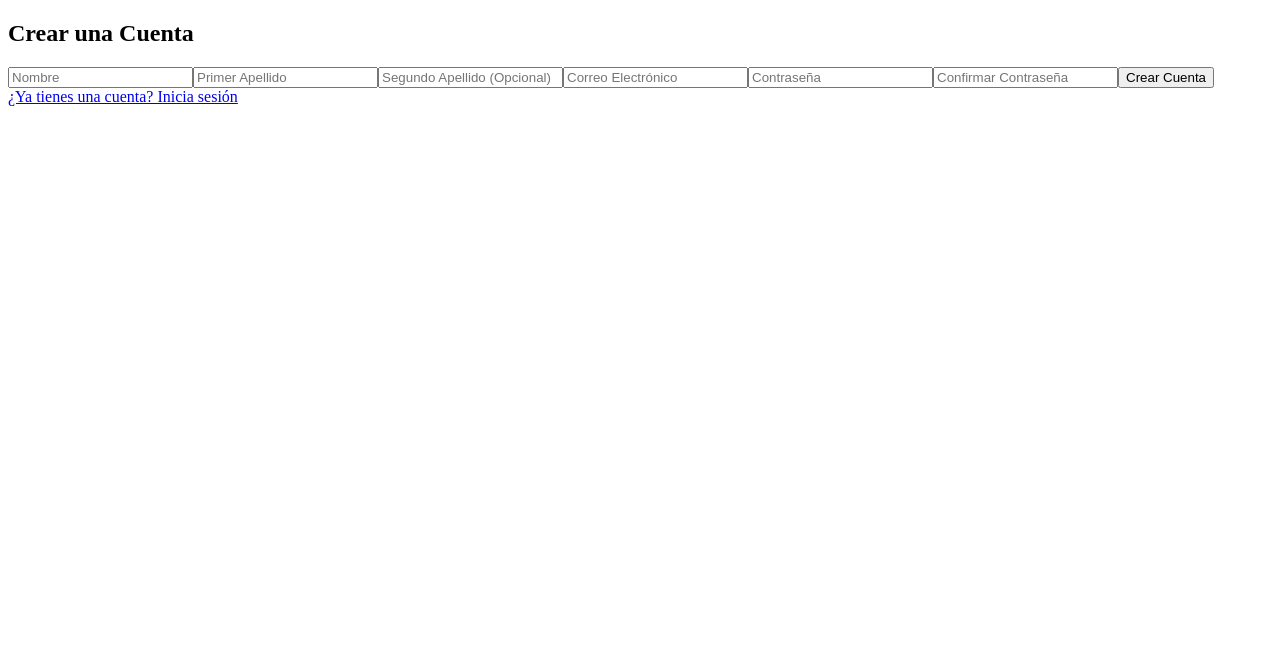
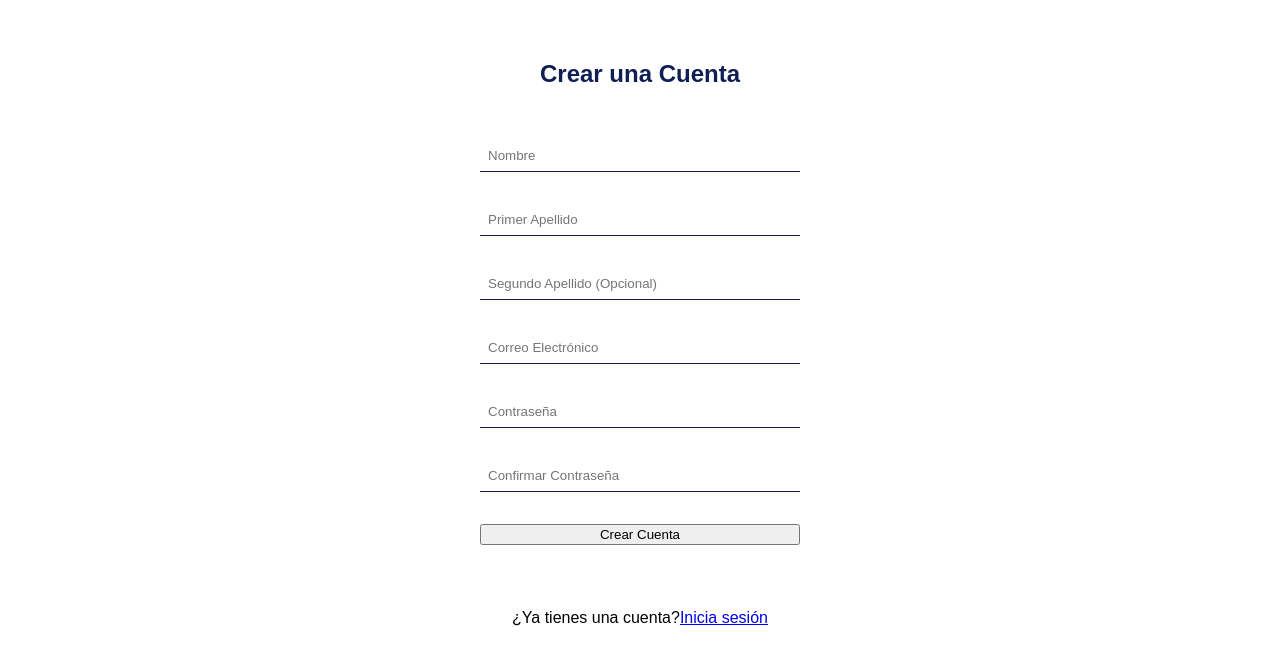
Before and after one commit to Hageend/Kiddle, a React (Vite) app in the folder client/: page /register in a window 1280 px wide. Shown: the top 664 px of the page. Built offline with nearby package versions, Linux system fonts and the light colour scheme.

Commit message:
feat: added style to RegisterPage

```diff
--- a/client/src/App.jsx
+++ b/client/src/App.jsx
@@ -1,4 +1,5 @@
 import { BrowserRouter, Routes, Route, Navigate } from 'react-router-dom';
+import './css/style.css';
 
 // Importamos todas las páginas que vamos a crear
 import RegisterPage from './pages/RegisterPage';
--- /dev/null
+++ b/client/src/css/style.css
@@ -0,0 +1,14 @@
+:root {
+    /*colores*/
+    --color-primario: #0f1f53;
+    --color-secundario: #e0dddd;
+    --color-texto: #ffffff;
+    /*fuentes*/
+    --fuente-principal: 'Poppins', sans-serif, Arial, Helvetica, sans-serif;
+    --tamano-fuente-base: 16px;
+    --tamano-fuente-h1: 2.5rem;
+    --line-height: 1.5;
+    --radio-borde: 8px;
+
+    --transicion-suave: all 0.3s ease-in-out;
+}
--- a/client/src/pages/RegisterPage.jsx
+++ b/client/src/pages/RegisterPage.jsx
@@ -1,6 +1,9 @@
 import { useState } from 'react';
+import { useNavigate, Link } from 'react-router-dom';
+
 import apiClient from '../api';
-import { useNavigate, Link } from 'react-router-dom';
+import styles from './RegisterPage.module.css'
+
 
 const RegisterPage = () => {
   const [formData, setFormData] = useState({
@@ -44,10 +47,9 @@ const RegisterPage = () => {
   };
 
   return (
-    <div>
-      <div>
+    <div className={styles.registerContainer}>
       <h2>Crear una Cuenta</h2>
-        <form onSubmit={handleSubmit}>
+      <form onSubmit={handleSubmit} className={styles.formBody}>
         <input name="nombre" value={formData.nombre} onChange={handleChange} placeholder="Nombre" required />
         <input name="primer_apellido" value={formData.primer_apellido} onChange={handleChange} placeholder="Primer Apellido" required />
         <input name="segundo_apellido" value={formData.segundo_apellido} onChange={handleChange} placeholder="Segundo Apellido (Opcional)" />
@@ -55,13 +57,15 @@ const RegisterPage = () => {
         <input type="password" name="contraseña" value={formData.contraseña} onChange={handleChange} placeholder="Contraseña" required />
         <input type="password" name="confirmarContraseña" value={formData.confirmarContraseña} onChange={handleChange} placeholder="Confirmar Contraseña" required />
         {error && <p>{error}</p>}
-          <button type="submit">Crear Cuenta</button>
+        <button type="submit" className={styles.btnSubmit}>Crear Cuenta</button>
       </form>
-        <div>
+      <div className={styles.loginRedirect}>
+        <p>
+          ¿Ya tienes una cuenta?
           <Link to="/login">
-            ¿Ya tienes una cuenta? Inicia sesión
+            Inicia sesión
           </Link>
-        </div>
+        </p>
       </div>
     </div>
   );
--- /dev/null
+++ b/client/src/pages/RegisterPage.module.css
@@ -0,0 +1,39 @@
+.registerContainer {
+    display: flex;
+    flex-direction: column;
+    align-items: center;
+    padding: 2rem;
+}
+
+.registerContainer > h2{
+    font-family: var(--fuente-principal);
+    color: var(--color-primario)
+}
+
+.formBody {
+    display: flex;
+    flex-direction: column;
+    gap: 2rem;
+    padding: 2rem ;
+    width: 20rem;
+}
+
+.formBody > input{
+    border: none;
+    border-bottom: 0.1rem solid var(--color-primario);
+    padding: 0.5rem;
+}
+.formBody > input:focus {
+    outline: none;
+    border-bottom: 0.2rem solid var(--color-primario);
+}
+
+.formBody > p {
+    color: red;
+    font-family: var(--fuente-principal);
+}
+
+.loginRedirect {
+    margin-top: 1rem;
+    font-family: var(--fuente-principal);
+}
```
Also changed, not shown: client/src/App.css (deleted), client/src/index.css (deleted). Lines whose indentation alone changed are shown as unchanged.
